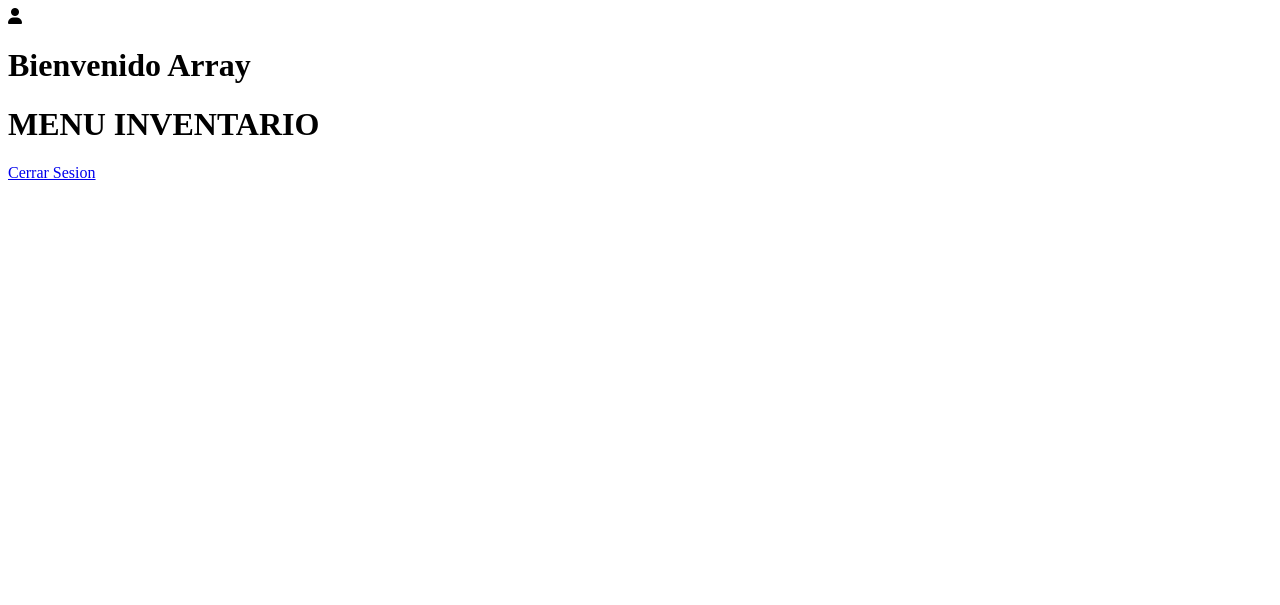
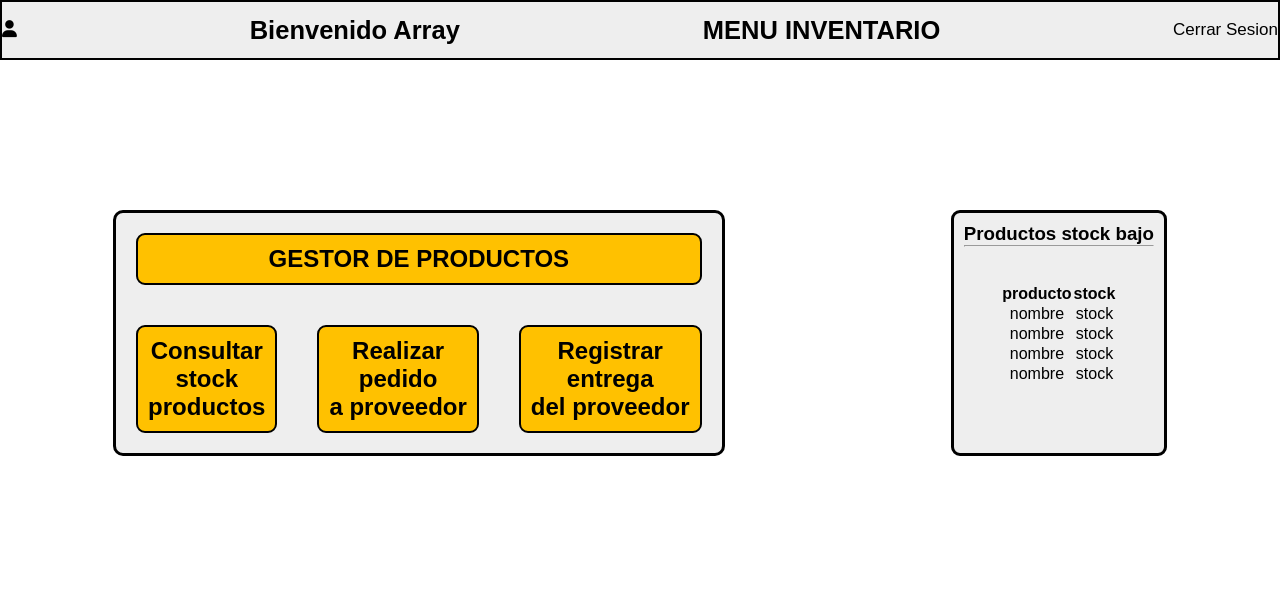
Before and after one commit to Jair-Delgado/Sistema-de-Inventario, a PHP site: page /ingreso.php in a window 1280 px wide. Shown: the top 605 px of the page. Run offline with PHP 8.4, Linux system fonts and the light colour scheme; the visitor is signed in with stand-in values (Sample User, id 1).

Commit message:
navegacion pag principal

```diff
--- a/conexion-Postgresql.php
+++ b/conexion-Postgresql.php
@@ -1,5 +1,3 @@
 <?php
-
 $conexion = pg_connect ("host=localhost dbname=inventario user=postgres password=1234");
-
 ?>
--- /dev/null
+++ b/estilos/estilo-ingreso.css
@@ -0,0 +1,149 @@
+*{
+    margin: 0;
+    padding: 0;
+    box-sizing: border-box;
+    text-align: center;
+    font-family: Arial, Helvetica, sans-serif;
+    }
+a{
+    text-decoration: none;
+    color: black;
+}
+
+body{
+    /*background: url(../img/Fondo.jpg);
+    background-size: cover;*/
+
+}
+
+.con{
+    max-width: 1500px;
+    display: flex;
+    flex-flow: row wrap;
+    justify-content: space-evenly;
+    margin: 0 auto;
+}
+
+.contenedor{
+    border: solid 2px white;
+    max-width: 1000px;
+    margin: 150px auto;
+    justify-content: space-evenly;
+    background-color: #eee;
+    border:  solid black;
+    border-radius: 10px;
+}
+
+header{
+    border: 2px solid black;
+    padding: 10px;
+    border-radius: 9px;
+    margin: 20px;
+    background-color: #FFC100;
+}
+
+main{
+    display: flex;
+    flex-flow: row wrap;
+    justify-content: space-evenly;
+}
+
+section{
+    border: 2px solid black;
+    padding: 10px;
+    border-radius: 9px;
+    margin: 20px;
+    max-height: 120px;
+    background-color: #FFC100;
+}
+
+section:hover{
+    background-color: rgb(243, 241, 241);
+    color: rgb(0, 0, 0);
+    border: 2px solid rgb(0, 0, 0);
+
+}
+
+aside{
+    border: solid black;
+    padding: 10px;
+    border-radius: 9px;
+    max-width: 500px;
+    margin: 150px auto;
+    background-color: #eee;
+}
+
+@media all and (max-width:767px){
+    aside{
+        margin: 0 auto;
+    }
+
+    .contenedor{
+        margin: 100px auto;
+    }
+}
+
+@media all and (max-width:500px){
+
+    .contenedor{
+        margin: 20px auto;
+    }
+}
+
+
+table{
+    margin: 0 auto;
+}
+
+
+#cerrar-sesion {
+
+}
+#cerrar-sesion:hover{
+    color: #FFC100;
+    text-decoration: underline;
+
+}
+
+h1 {
+    color: rgb(0, 0, 0);
+}
+
+.navegacion {
+    background-color: #eee;
+    border: solid 2px black;
+}
+
+.navegacion h1 {
+    padding: 10px;
+}
+
+.navegacion{
+    display: flex;
+    font-size: 17px;
+    justify-content: space-between;
+    align-items: center;
+    height: 60px;
+    padding: 20px 0;
+}
+/*.cimarrones{
+    width: 50px;
+}*/
+
+.navegacion ul {
+    display: flex;
+
+}
+.navegacion ul li{
+    padding: 10px;
+}
+
+.navegacion ul li a{
+    padding: 2px;
+}
+
+.navegacion ul li a:hover{
+    border-bottom: 2px solid black;
+
+
+}
--- a/ingreso.php
+++ b/ingreso.php
@@ -7,6 +7,7 @@
         <link rel="icon" href="img/inventario.png">
         <link rel="stylesheet" href="https://cdnjs.cloudflare.com/ajax/libs/font-awesome/6.0.0-beta3/css/all.min.css">
         <link href="https://fonts.googleapis.com/css2?family=Open+Sans:wght@300&family=Oswald:wght@200;400&family=Roboto:wght@100&display=swap" rel="stylesheet">
+        <link rel="stylesheet" href="estilos/estilo-ingreso.css">
         <title>Sistema de Inventario</title>
  </head>
  <body>
@@ -14,7 +15,8 @@
 
 
        <!--Mensaje de Bienvenida al usuario-->
-       <div class="welcome-message">
+
+       <nav class="navegacion">
               <div class="icono-usuario"> <i class="fa-solid fa-user"></i> </div>
               <?php
                      session_start();
@@ -22,16 +24,73 @@
                      echo "<h1>Bienvenido $usuario</h1>";
               ?>
 
-       </div>
 
-       <nav class="navegacion">
-
+              <h1>MENU INVENTARIO</h1> <a id="cerrar-sesion" href="index.php">Cerrar Sesion</a>
        </nav>
 
 
 
-        <h1>MENU INVENTARIO</h1>
-        <a href="index.php">Cerrar Sesion</a>
+
        </div>
+
+       <div class="con">
+            <div class="contenedor">
+                <header>
+                    <h2>GESTOR DE PRODUCTOS</h2>
+                </header>
+
+                <main>
+                    <a href="#">
+                        <section>
+                            <h2>Consultar<br>stock<br>productos</h2>
+                        </section>
+                    </a>
+
+                    <a href="#">
+                        <section>
+                            <h2>Realizar<br>pedido<br>a proveedor</h2>
+                        </section>
+                    </a>
+
+                    <a href="#">
+                        <section>
+                            <h2>Registrar<br>entrega<br>del proveedor</h2>
+                        </section>
+                    </a>
+
+
+
+                </main>
+            </div>
+
+            <aside>
+                <h3>Productos stock bajo</h3><hr><br><br>
+                <table>
+                    <tr>
+                        <th>producto</th>
+                        <th>stock</th>
+                    </tr>
+                    <tr>
+                        <td>nombre</td>
+                        <td>stock</td>
+                    </tr>
+                    <tr>
+                        <td>nombre</td>
+                        <td>stock</td>
+                    </tr>
+                    <tr>
+                        <td>nombre</td>
+                        <td>stock</td>
+                    </tr>
+                    <tr>
+                        <td>nombre</td>
+                        <td>stock</td>
+                    </tr>
+
+                </table>
+              </aside>
+
+       </div>
+
  </body>
  </html>
```
